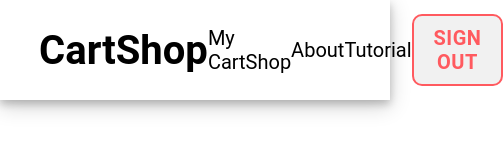
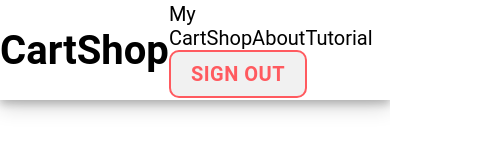
Before and after one commit to SchoolOfCode/project-front-end-the-incredibles, a React (Create React App) app: page / in a window 390 px wide. Shown: the top 160 px of the page, 503 px wide, since content can reach past the window. Built offline with nearby package versions, Linux system fonts and the light colour scheme.

Commit message:
improve responsivness of navbar

```diff
--- a/src/components/HomePage/HomePage.module.css
+++ b/src/components/HomePage/HomePage.module.css
@@ -36,8 +36,8 @@
   box-shadow: rgba(99, 99, 99, 0.2) 0px 2px 8px 0px;
   border: 2px solid var(--white);
   border-radius: 10px;
-  width: 80%;
-  height: 70%;
+  width: 400px;
+  height: 700px;
   object-fit: cover;
 }
 
--- a/src/components/NavBar/CustomerNavBar/index.js
+++ b/src/components/NavBar/CustomerNavBar/index.js
@@ -8,7 +8,7 @@
     <div className={css.navFlex}>
       <div className={css.innerFlex}>
         <div>
-          <h1>Pete the meat</h1>
+          <h2>Pete the meat</h2>
         </div>
         <div className={css.basketButtonFlex}>
           {/* <Link className={css.links} to={`/`}>
--- a/src/components/NavBar/NavBar.module.css
+++ b/src/components/NavBar/NavBar.module.css
@@ -16,14 +16,6 @@
   margin: auto;
   align-items: center;
   justify-content: space-between;
-}
-
-.linkFlex {
-  justify-self: flex-end;
-  width: 80%;
-  display: flex;
-  justify-content: space-around;
-  align-items: center;
 }
 
 .basketButtonFlex {
@@ -47,8 +39,15 @@
   .navFlex {
     width: 100vw;
   }
-  .linkFlex {
-    width: 60%;
+  .basketButtonFlex {
+    justify-self: flex-end;
+    width: 40%;
+    display: flex;
+    align-items: center;
+  }
+
+  .innerFlex {
+    width: 100%;
     justify-content: space-between;
   }
 }
```
